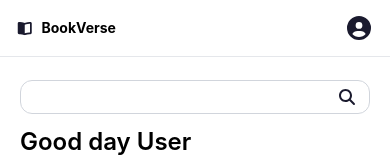
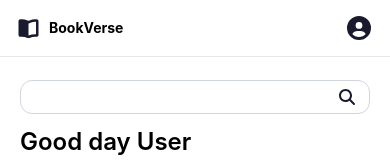
Before and after one commit to DanielApple05/Book-verse, a React (Vite) app in the folder book-verse-frontend/: page /home in a window 390 px wide. Shown: the top 160 px of the page. Built offline with nearby package versions, Linux system fonts and the light colour scheme; no server answers; the HTML template or start-up script is replaced by a standard one.

Commit message:
fixed icon size to fit different responsive screen sizes

```diff
--- a/book-verse-frontend/src/assets/components/header-component/header.jsx
+++ b/book-verse-frontend/src/assets/components/header-component/header.jsx
@@ -8,7 +8,7 @@ const Header = () => {
     <>
       <div className='flex items-center justify-between p-4 border-b xl:text-2xl text-sm  border-gray-200 w-full fixed top-0 z-50 bg-white '>
         <div className='flex items-center font-bold space-x-2'>
-          <FontAwesomeIcon icon={faBookOpen} className='text-[#1A1A2E]' />
+          <FontAwesomeIcon icon={faBookOpen} className='text-[#1A1A2E] text-xl ' />
           <p> BookVerse </p>
         </div>
         <div className='xl:flex hidden w-5/6 justify-center'> <Search /></div>
```
